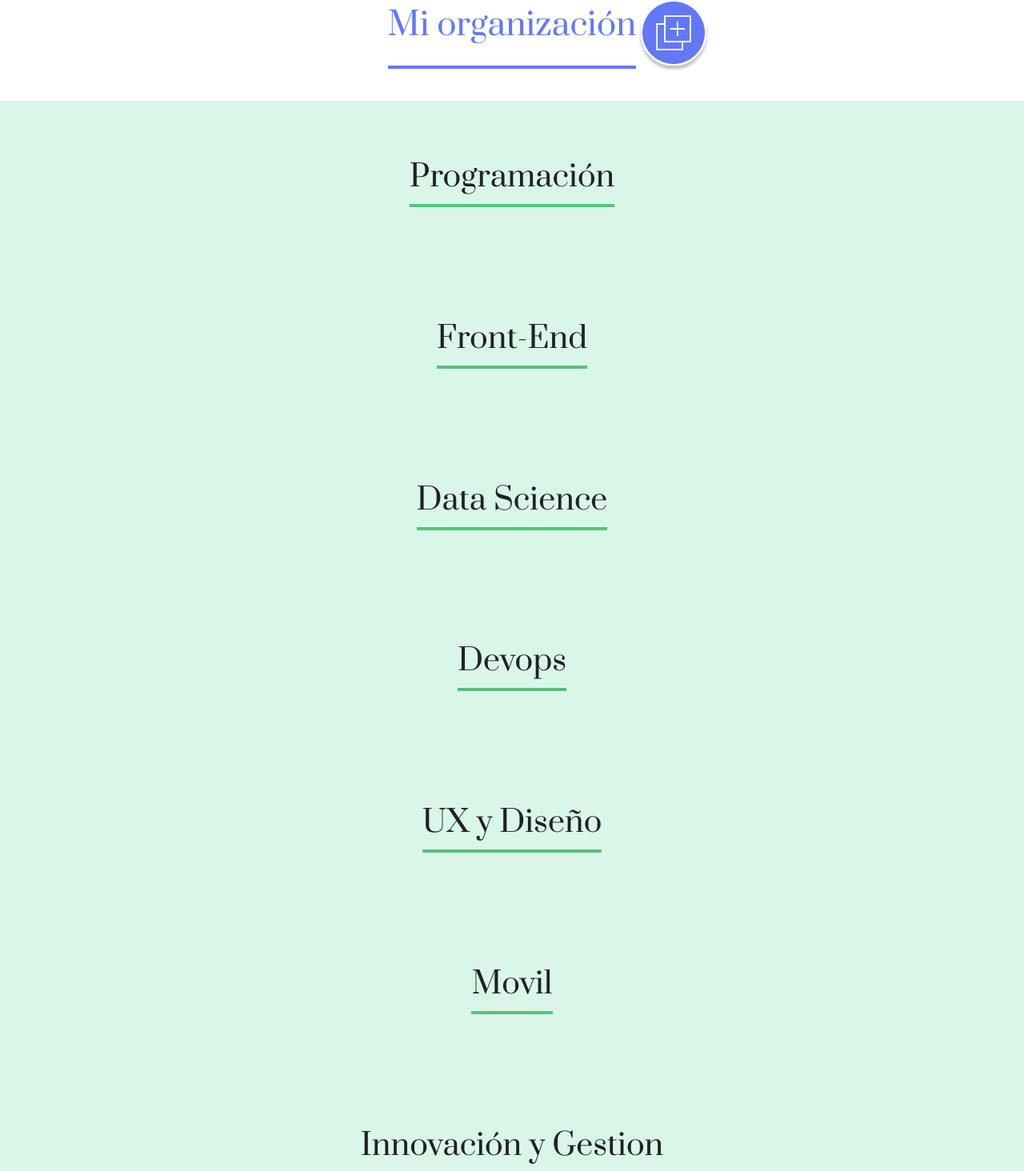
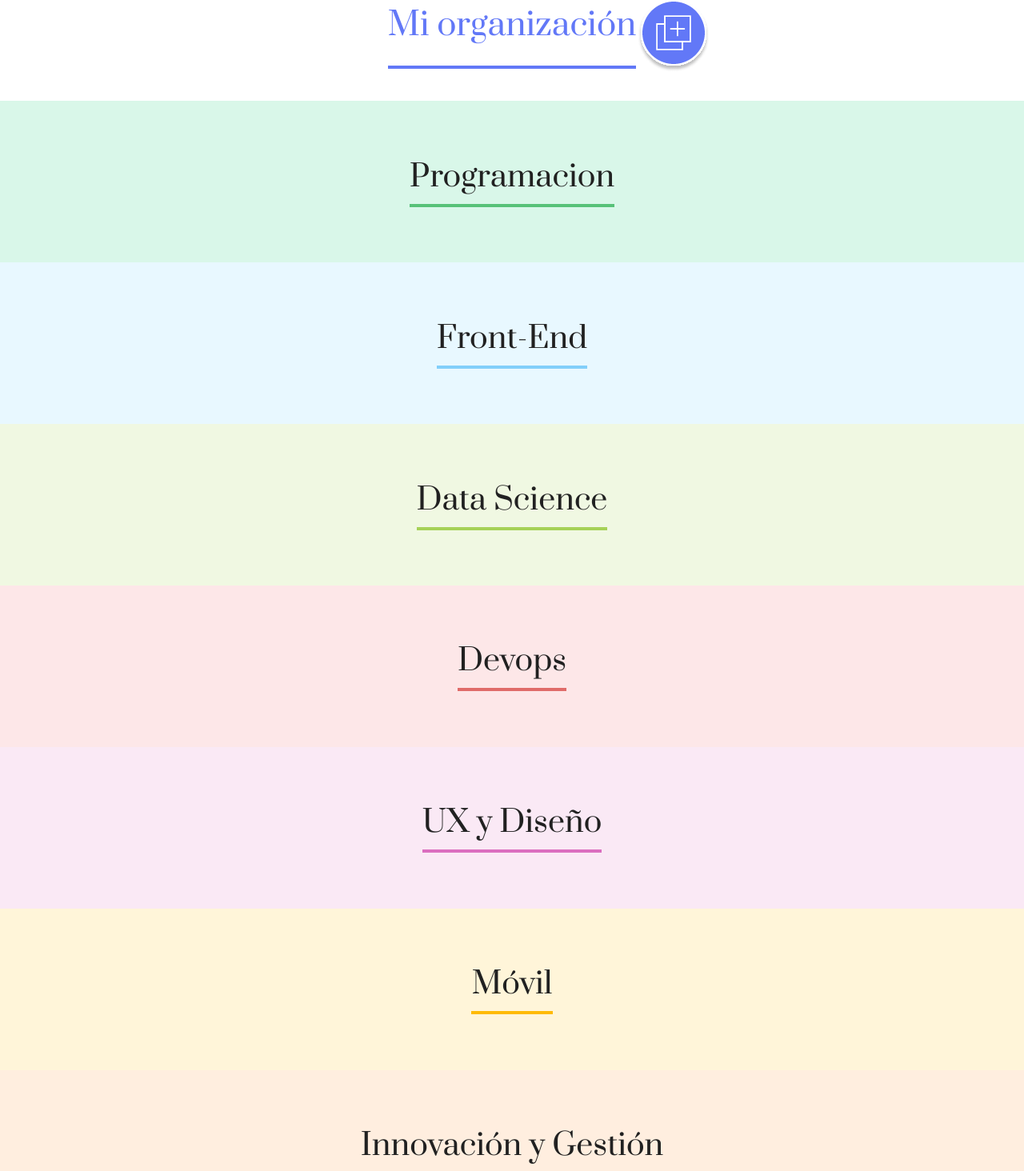
Before and after one commit to JulianRengifo/Org-react, a React (Create React App) app: page / in a window 1280 px wide. Shown: the part 1430-2894 px from the top of the page at 80% size. Built offline with nearby package versions, Linux system fonts and the light colour scheme.

Commit message:
Creando equipos
Creamos un arreglo donde es los diferentes equipos en App.js

Hacemos uso de la propiedad map para recorrer el array de objetos equipos

Se usa style con el objeto para agregar el color usando props

Se usa la destructuracion para no repetir props.datos

```diff
--- a/src/App.js
+++ b/src/App.js
@@ -17,18 +17,65 @@ function App() {
   const cambiarMostrar = () => {
     actualizarMosrar(!mostarFormulario)
   }
+
+  // Lista de equipos
+  const equipos = [
+
+    {
+    titulo: "Programacion",
+    colorPrimario: "#57C278",
+    colorSecundario: "#D9F7E9"
+    },
+
+    {
+      titulo: "Front-End",
+      colorPrimario: "#82CFFA",
+      colorSecundario: "#E8F8FF"
+    },
+
+    {
+      titulo: "Data Science",
+      colorPrimario: "#A6D157",
+      colorSecundario: "#F0F8E2"
+    },
+
+    {
+      titulo: "Devops",
+      colorPrimario: "#E06B69",
+      colorSecundario: "#FDE7E8"
+    },
+
+    {
+      titulo: "UX y Diseño",
+      colorPrimario: "#DB6EBF",
+      colorSecundario: "#FAE9F5"
+    },
+
+    {
+      titulo: "Móvil",
+      colorPrimario: "#FFBA05",
+      colorSecundario: "#FFF5D9"
+    },
+
+    {
+      titulo: "Innovación y Gestión",
+      colorPrimario: "#FF8A29",
+      colorSecundario: "#FFEEDF"
+    }
+
+]
+
+
   return (
     <div>
       <Header />
       {mostarFormulario ? <Formulario/> : <> </>}
       <MiOrg cambiarMostrar={cambiarMostrar} />
-      <Equipo equipo="Programación"/>
-      <Equipo equipo="Front-End"/>
-      <Equipo equipo="Data Science"/>
-      <Equipo equipo="Devops"/>
-      <Equipo equipo= "UX y Diseño"/>
-      <Equipo equipo="Movil"/>
-      <Equipo equipo="Innovación y Gestion"/>
+      {
+        /* este fragmento de código recorre un array de objetos llamado "equipos",
+        devuelve un conjunto de componentes "Equipo" con los datos de cada equipo como propiedades.*/
+        equipos.map ((equipo) => <Equipo datos={equipo} key={equipo.titulo}/>)
+      }
     </div>
   );
 }
--- a/src/componentes/Equipo/Equipo.css
+++ b/src/componentes/Equipo/Equipo.css
@@ -1,6 +1,5 @@
 .equipo{
     width: 100%;
-    background-color: #D9F7E9;
     padding: 32px;
     /*el ancho y la altura que especifiques serán el tamaño total del elemento, independientemente del relleno y el borde.
     Evita que se desborde la pagina ocupando mas del 100% que ya se definio*/
@@ -12,7 +11,7 @@
 .equipo h3{
     font-weight: 400;
     color: #212121;
-    border-bottom: 4px solid #57C278;
+    border-bottom: 4px solid;
     display: inline-block; /*evita que la linea ocupe todo el ancho, solo debe ocupar el mismo espacio del h3*/
     padding-bottom: 8px;
 }
--- a/src/componentes/Equipo/index.js
+++ b/src/componentes/Equipo/index.js
@@ -2,8 +2,22 @@
 import "./Equipo.css"
 
 const Equipo = (props) => {
-    return <section className="equipo">
-        <h3>{props.equipo}</h3>
+
+    // Destructuración
+    // Se usa la destructuracion para no repetir props.datos
+
+    const {colorPrimario, colorSecundario, titulo} = props.datos
+
+    const colorFondo = {
+        /*establece el color de fondo de algún elemento en función del valor de
+        colorSecundario dentro de los datos proporcionados a través de props.*/
+        backgroundColor: colorSecundario
+    }
+
+    const colorCards = {borderColor: colorPrimario}
+
+    return <section className="equipo" style={colorFondo}>
+        <h3 style={colorCards}>{titulo}</h3>
         <div className="colaboradores"></div>
     </section>
 }
```
